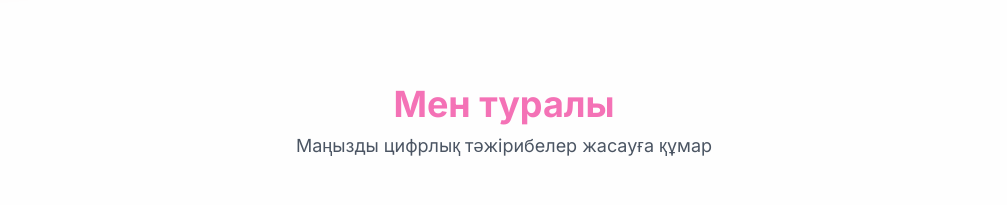
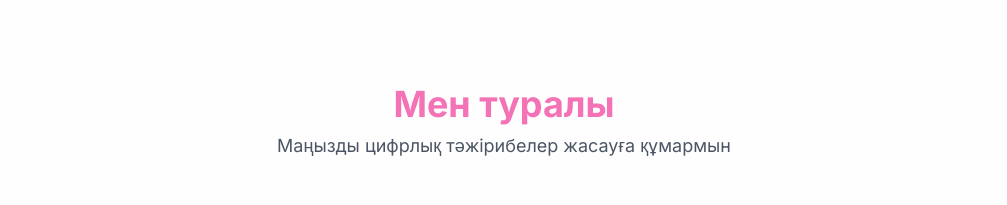
Before and after one commit to Sandibala/Portfolio-Kazakh-Language, a plain HTML site: page index.html in a window 1280 px wide. Shown: the part 840-1045 px from the top of the page, without its empty margins (136-1143 px from the left). Drawn offline with nearby package versions, Linux system fonts and the light colour scheme.

Commit message:
Update index.html

```diff
--- a/index.html
+++ b/index.html
@@ -152,7 +152,7 @@
         <section id="about" class="fade-in-section min-h-screen p-6 md:p-12 pt-20">
             <div class="text-center mb-12">
                 <h2 class="text-4xl font-bold text-pink-400 mb-2">Мен туралы</h2>
-                <p class="text-lg text-gray-600">Маңызды цифрлық тәжірибелер жасауға құмар</p>
+                <p class="text-lg text-gray-600">Маңызды цифрлық тәжірибелер жасауға құмармын</p>
             </div>
 
             <div class="flex flex-col lg:flex-row items-center justify-center space-y-12 lg:space-y-0 lg:space-x-12">
```
